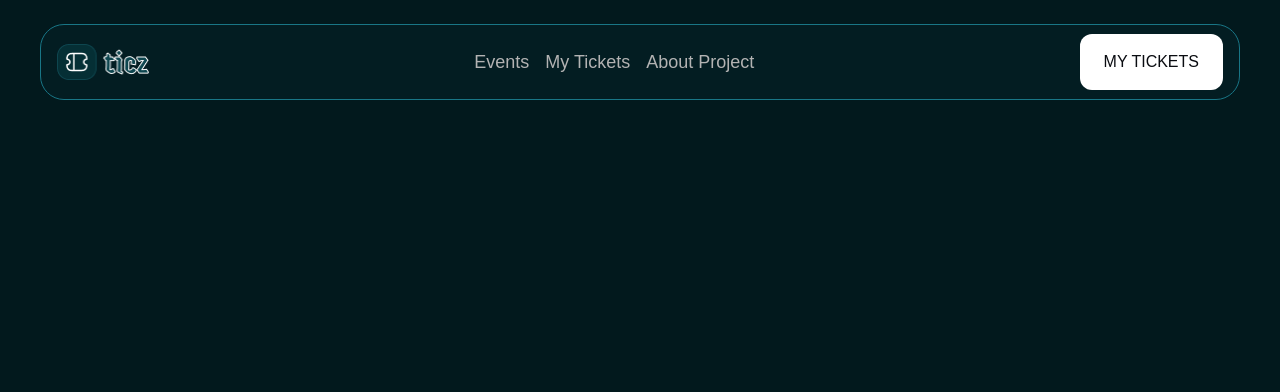
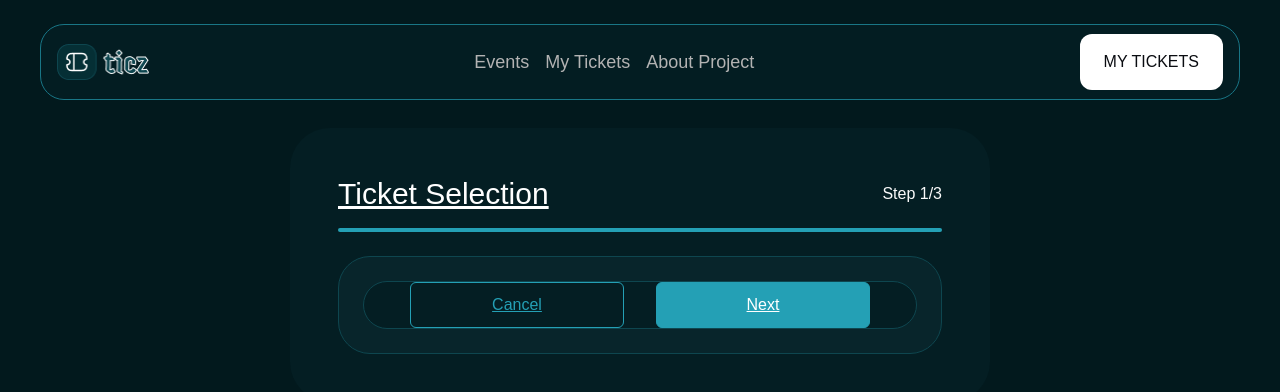
Before and after one commit to IdrisRoti/eventicz, a Next.js app: page / in a window 1280 px wide. Shown: the top 392 px of the page. Built offline with nearby package versions, Linux system fonts and the light colour scheme.

Commit message:
feat: add ticket multi step form - header and footer(nav buttons)

```diff
--- a/app/globals.css
+++ b/app/globals.css
@@ -4,10 +4,10 @@
 
 :root {
   --background: #02191d;
-  --foreground: #171717;
   --primary: #197686;
   --textGray: #b3b3b3;
   --textDark: #0a0c11;
+  --textLight: #fafafa;
 }
 
 /* @media (prefers-color-scheme: dark) {
--- a/components/Events.tsx
+++ b/components/Events.tsx
@@ -1,9 +1,11 @@
 import Header from './header/Header'
+import TicketForm from './ticket-form/TicketForm'
 
 const Events = () => {
   return (
     <div className='w-full min-h-screen bg-background px-4'>
         <Header />
+        <TicketForm />
     </div>
   )
 }
--- /dev/null
+++ b/components/ticket-form/TicketForm.tsx
@@ -0,0 +1,26 @@
+
+const TicketForm = () => {
+  return (
+    <div className="bg-[#041E23] rounded-[2.5rem] border-[#0E464F] p-12 mt-32 max-w-[43.75rem] mx-auto">
+        <div className="flex justify-between items-center">
+            <h1 className="text-3xl text-white underline">Ticket Selection</h1>
+            <span className="text-textLight">Step 1/3</span>
+        </div>
+        <div className="relative w-full h-1 rounded-[5px] bg-[#0E464F] overflow-hidden mt-4">
+            <div
+                style={{
+                    width: "1/3"
+                }}
+                className="h-full bg-[#24A0B5]" />
+        </div>
+        <div className="mt-6 bg-[#08252B] border border-[#0E464F] rounded-[2rem] p-6">
+            <div className="bg-[#041E23] border border-[#0E464F] rounded-3xl h-12 flex justify-center items-center gap-8">
+                <button className="h-full border border-[#24A0B5] text-[#24A0B5] underline w-[13.375rem] rounded-md">Cancel</button>
+                <button className="h-full border border-[#24A0B5] text-white bg-[#24A0B5] underline w-[13.375rem] rounded-md">Next</button>
+            </div>
+        </div>
+    </div>
+  )
+}
+
+export default TicketForm
--- a/tailwind.config.ts
+++ b/tailwind.config.ts
@@ -13,6 +13,7 @@ export default {
         primary: "var(--primary)",
         textGray: "var(--textGray)",
         textDark: "var(--textDark)",
+        textLight: "var(--textLight)",
         foreground: "var(--foreground)",
       },
     },
```
